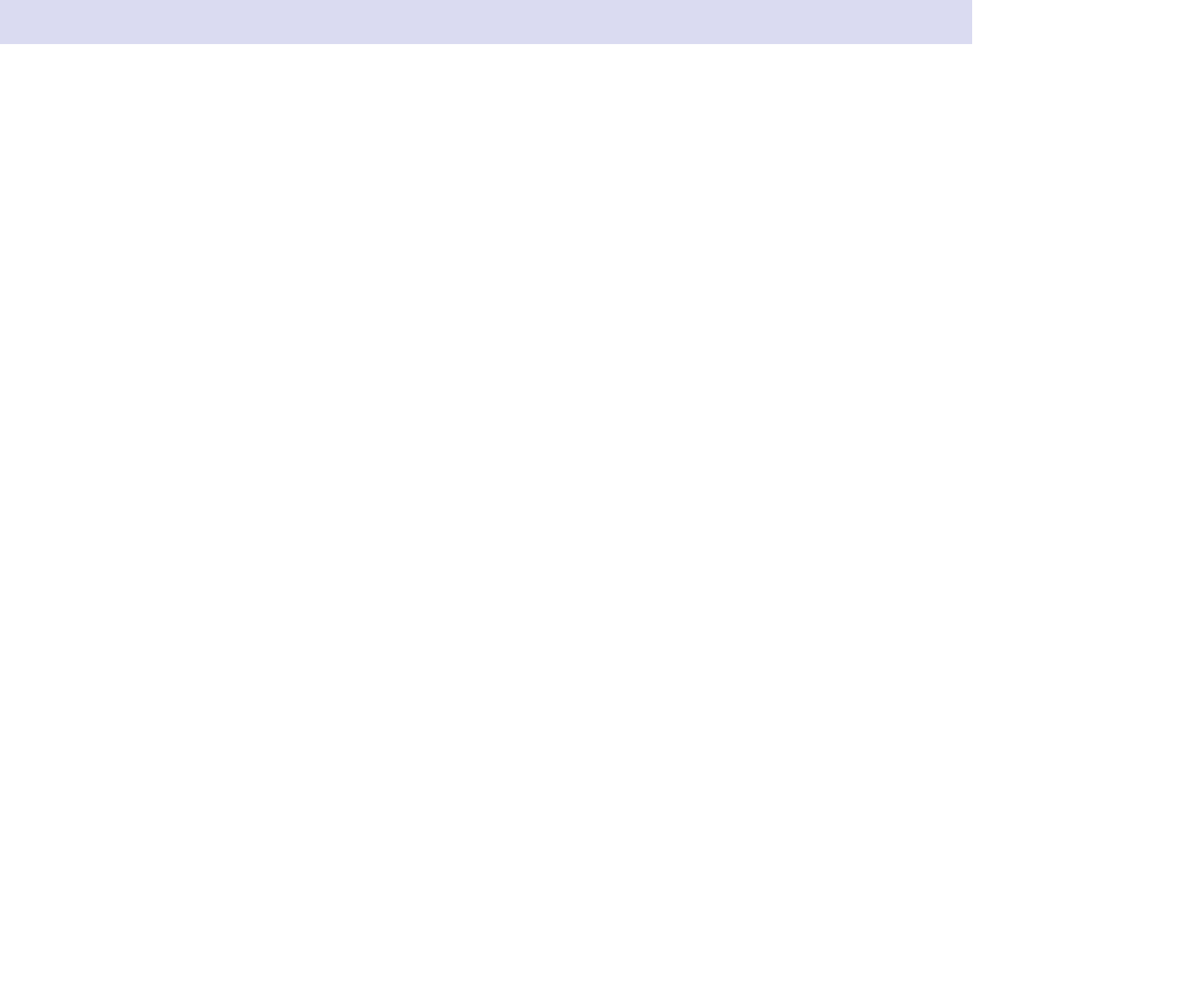
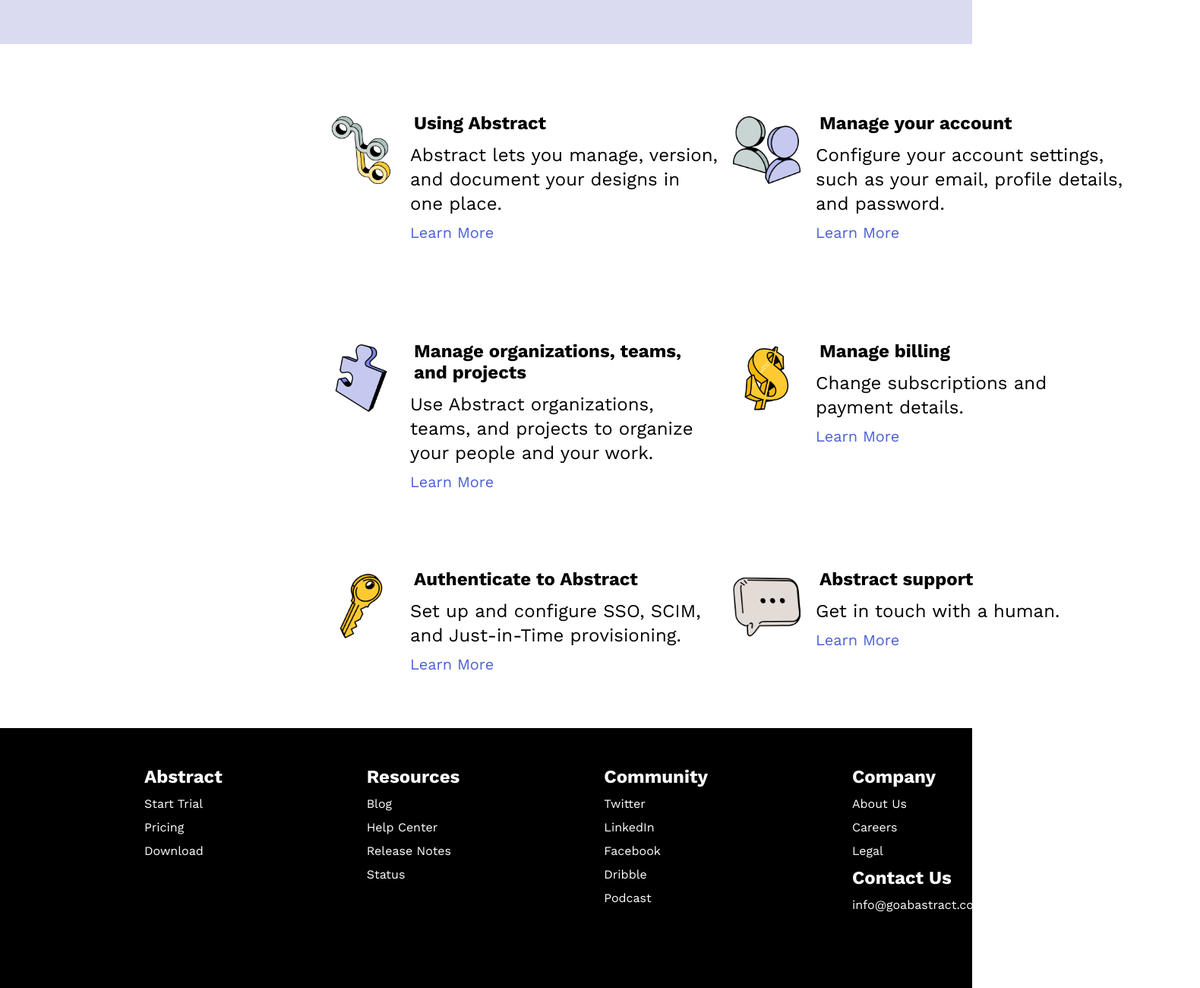
Before and after one commit to WellingtonGabriel1/Abstract-Site, a plain HTML site: page index.html in a window 1280 px wide. Shown: the part 617-1917 px from the top of the page at 76% size, 1580 px wide, since content can reach past the window. Before the commit the page ends 800 px from the top, so only its background shows below. Drawn offline with nearby package versions, Linux system fonts and the light colour scheme.

Commit message:
finish visual of categories and footer

```diff
--- a/index.html
+++ b/index.html
@@ -28,6 +28,100 @@
             <input class="input-search-section" type="search" placeholder="Search">
         </div>
     </section>
+
+    <section class="characteristics-service-section">
+        <div class="category-list">
+            <div>
+                <img class="image-icon" src="./Icons/icon-versions.png" alt="Versions icon" />
+            </div>
+            <div class="informations-category">
+                <h3 class="subtitle-category1">Using Abstract</h3>
+                <p class="description-category1">Abstract lets you manage, version, and document your designs in one
+                    place.</p>
+                <a class="informations-link" href="">Learn More</a>
+            </div>
+            <div>
+                <img class="image-icon" src="./Icons/icon-account.png" alt="Account icon" />
+            </div>
+            <div class="informations-category">
+                <h3 class="subtitle-category1">Manage your account</h3>
+                <p class="description-category1">Configure your account settings, such as your email, profile details,
+                    and password.</p>
+                <a class="informations-link" href="">Learn More</a>
+            </div>
+            <div>
+                <img class="image-icon" src="./Icons/icon-organizations.png" alt="Organizations icon" />
+            </div>
+            <div class="informations-category">
+                <h3 class="subtitle-category1">Manage organizations, teams, and projects</h3>
+                <p class="description-category1">Use Abstract organizations, teams, and projects to organize your people
+                    and your work.</p>
+                <a class="informations-link" href="">Learn More</a>
+            </div>
+            <div>
+                <img class="image-icon" src="./Icons/icon-billing.png" alt="Billing icon" />
+            </div>
+            <div class="informations-category">
+                <h3 class="subtitle-category1">Manage billing</h3>
+                <p class="description-category1">Change subscriptions and payment details.</p>
+                <a class="informations-link" href="">Learn More</a>
+            </div>
+            <div>
+                <img class="image-icon" src="./Icons/icon-authenticate.png" alt="Authenticate icon" />
+            </div>
+            <div class="informations-category">
+                <h3 class="subtitle-category1">Authenticate to Abstract</h3>
+                <p class="description-category1">Set up and configure SSO, SCIM, and Just-in-Time provisioning.</p>
+                <a class="informations-link" href="">Learn More</a>
+            </div>
+            <div>
+                <img class="image-icon" src="./Icons/icon-comment.png" alt="Comment icon" />
+            </div>
+            <div class="informations-category">
+                <h3 class="subtitle-category1">Abstract support</h3>
+                <p class="description-category1">Get in touch with a human.</p>
+                <a class="informations-link" href="">Learn More</a>
+            </div>
+        </div>
+    </section>
+    <footer>
+        <div class="category-footer">
+            <h4>Abstract</h4>
+            <a>Start Trial</a>
+            <a>Pricing</a>
+            <a>Download</a>
+        </div>
+        <div class="category-footer">
+            <h4>Resources</h4>
+            <a>Blog</a>
+            <a>Help Center</a>
+            <a>Release Notes</a>
+            <a>Status</a>
+        </div>
+        <div class="category-footer">
+            <h4>Community</h4>
+            <a>Twitter</a>
+            <a>LinkedIn</a>
+            <a>Facebook</a>
+            <a>Dribble</a>
+            <a>Podcast</a>
+        </div>
+        <div class="category-footer">
+            <h4>Company</h4>
+            <a>About Us</a>
+            <a>Careers</a>
+            <a>Legal</a>
+            <h4>Contact Us</h4>
+            <a href="mailto:exemplo@email.com">info@goabastract.com</a>
+        </div>
+        <div class="category-footer-copyright">
+            <p class="copyright-description">
+                © Copyright 2025<br>
+                Abstract Studio Design, Inc.<br>
+                All rights reserved
+            </p>
+        </div>
+    </footer>
 </body>
 
 </html>
--- a/styles.css
+++ b/styles.css
@@ -18,6 +18,19 @@ header {
     background-color: #000000;
     margin: 0px;
     padding: 0px;
+}
+
+footer {
+    width: 100%;
+    height: 342px;
+    background-color: #000000;
+    display: flex;
+}
+
+h4 {
+    font-family: 'Work Sans', sans-serif;
+    font-size: 24px;
+    color: #ffffff;
 }
 
 a {
@@ -110,6 +123,11 @@ a:hover {
     color: #ffffff;
 }
 
+.button-sign-header:hover {
+    background-color: #ffffff;
+    color: #4c5fd5;
+}
+
 .question-input-container {
     position: relative;
     margin-left: 600px;
@@ -135,3 +153,70 @@ a:hover {
     font-family: 'Work Sans', sans-serif;
     font-size: 19px;
 }
+
+.category-list {
+    display: flex;
+    justify-content: center;
+    flex-wrap: wrap;
+    width: 1070px;
+    height: 880px;
+    gap: 20px;
+    margin: 20px 0px 0px 420px;
+}
+
+.image-icon {
+    width: 89px;
+    height: 89px;
+    margin-top: 75px;
+}
+
+.informations-category {
+    width: 405px;
+    height: 238px;
+}
+
+.subtitle-category1 {
+    font-family: 'Work Sans', sans-serif;
+    font-size: 24px;
+    margin: 70px 0px 12px 5px;
+}
+
+.description-category1 {
+    font-family: 'Work Sans', sans-serif;
+    font-size: 24px;
+    font-weight: 400;
+    line-height: 32px;
+    word-break: break-word;
+    margin-bottom: 10px;
+}
+
+.informations-link {
+    font-family: 'Work Sans', sans-serif;
+    font-size: 20px;
+    color: #4c5fd5;
+}
+
+.category-footer {
+    display: flex;
+    flex-direction: column;
+    margin: 50px 0px 0px 190px;
+    gap: 12px;
+}
+
+.category-footer, a {
+    font-family: 'Work Sans', sans-serif;
+    font-size: 16px;
+}
+
+.copyright-description {
+    font-family: 'Work Sans', sans-serif;
+    font-size: 20px;
+    color: #ffffff;
+}
+
+.category-footer-copyright {
+    display: flex;
+    flex-direction: column;
+    margin: 100px 0px 0px 190px;
+    gap: 12px;
+}
```
